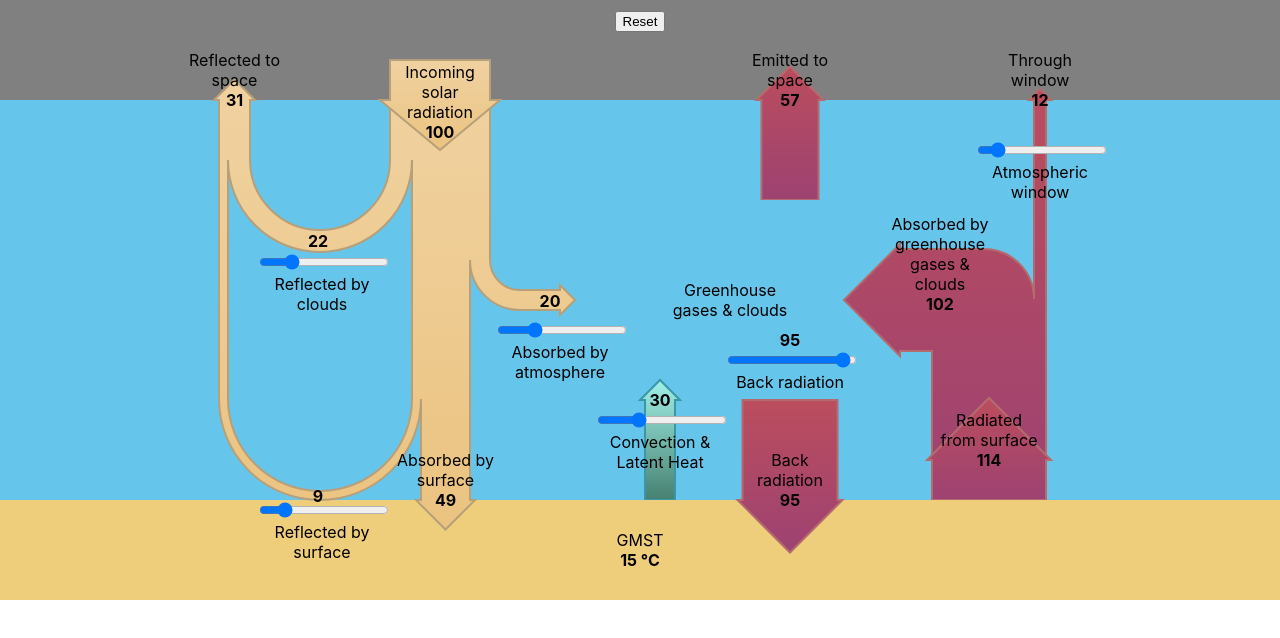
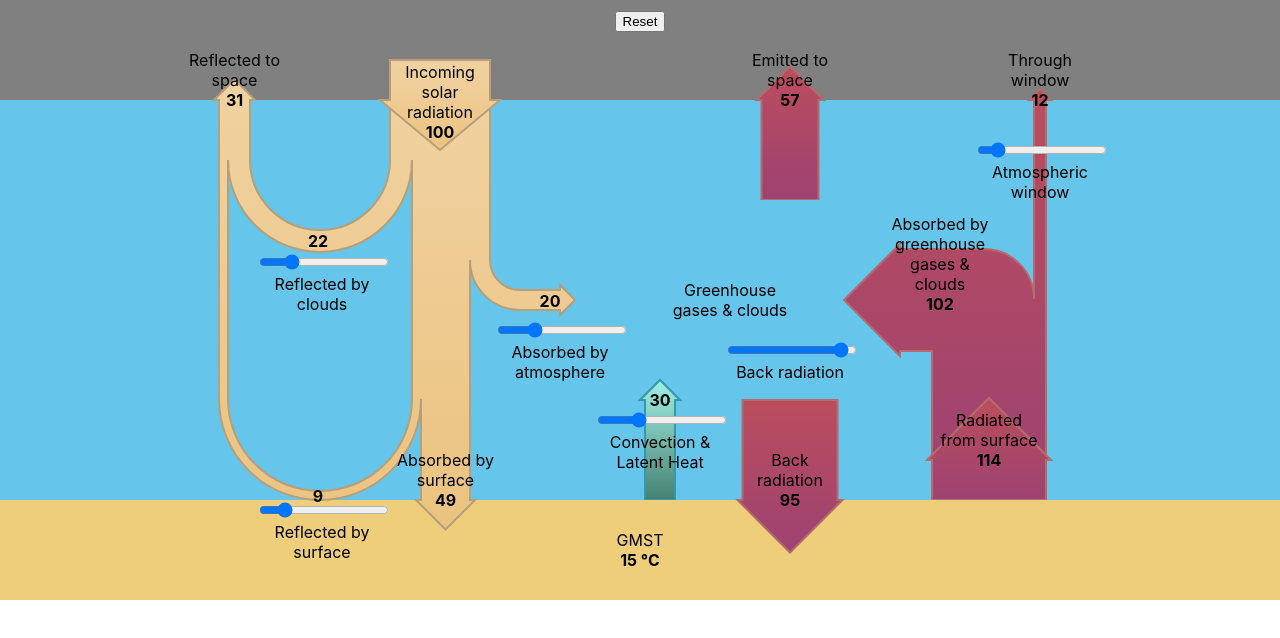
Before and after one commit to craigwalton/ClimateApp, a React (Create React App) app in the folder my-app/: page / in a window 1280 px wide. Shown: the top 638 px of the page. Built offline with nearby package versions, Linux system fonts and the light colour scheme.

Commit message:
Compute radiated from surface.

```diff
--- a/my-app/src/App.js
+++ b/my-app/src/App.js
@@ -14,7 +14,7 @@ function App() {
     const defaultSwAbsorbedByAtmosphere = 20 * 100 / 78;
     const defaultReflectedValue = 9 * 100 / 58
     const defaultConvectionValue = 30;
-    const defaultBackRadiation = 95;
+    const defaultBackRadiation = 100 * 95 / 102;
     const defaultAtmosphericWindow = (12 * 100) / 114;
 
     // User input
@@ -43,25 +43,23 @@ function App() {
         setAbsorbedBySurface(solarInput - (scattered + swAbsorbedByAtmosphere + reflected));
     }, [scattered, swAbsorbedByAtmosphere, reflected]);
     const [lwEmittedFromSurface, setLwEmittedFromSurface] = useState(null);
+    const [atmosphericWindow, setAtmosphericWindow] = useState(null);
+    const [lwAbsorbedByAtmosphere, setLwAbsorbedByAtmosphere] = useState(null);
+    const [backRadiation, setBackRadiation] = useState(null);
     useEffect(() => {
-        setLwEmittedFromSurface(absorbedBySurface + backRadiationSlider - convectionSlider);
-    }, [absorbedBySurface, backRadiationSlider, convectionSlider]);
-    const [atmosphericWindow, setAtmosphericWindow] = useState(null);
-    useEffect(() => {
-        setAtmosphericWindow((atmosphericWindowSlider / 100) * lwEmittedFromSurface);
-    }, [atmosphericWindowSlider, lwEmittedFromSurface]);
+        const emitted = (absorbedBySurface - convectionSlider) / (1 - (1 - atmosphericWindowSlider / 100) * (backRadiationSlider / 100));
+        const throughWindow = emitted * (atmosphericWindowSlider / 100);
+        const absorbed = emitted * (1 - atmosphericWindowSlider / 100);
+        const backRadiation = absorbed * backRadiationSlider / 100;
+        setLwEmittedFromSurface(emitted);
+        setAtmosphericWindow(throughWindow);
+        setLwAbsorbedByAtmosphere(absorbed);
+        setBackRadiation(backRadiation);
+    }, [absorbedBySurface, convectionSlider, atmosphericWindowSlider, backRadiationSlider]);
     const [lwEmittedToSpace, setLwEmittedToSpace] = useState(null);
     useEffect(() => {
         setLwEmittedToSpace(solarInput - reflected - scattered - atmosphericWindow);
     }, [reflected, scattered, atmosphericWindow]);
-    const [lwAbsorbedByAtmosphere, setLwAbsorbedByAtmosphere] = useState(null);
-    useEffect(() => {
-        setLwAbsorbedByAtmosphere(lwEmittedFromSurface - atmosphericWindow);
-    }, [lwEmittedFromSurface, atmosphericWindow]);
-    const [backRadiation, setBackRadiation] = useState(null);
-    useEffect(() => {
-        setBackRadiation(backRadiationSlider);
-    }, [backRadiationSlider]);
     const [gmst, setGmst] = useState(null);
     useEffect(() => {
         const boltzmannConstant = 5.6704E-8;
@@ -119,8 +117,8 @@ function App() {
                     <Label x={800} y={214} label={"Absorbed by greenhouse gases & clouds"}
                            value={lwAbsorbedByAtmosphere}/>
                     <Label x={900} y={50} label={"Through window"} value={atmosphericWindow}/>
-                    <Slider x={630} y={280} label={"Back radiation"} value={backRadiationSlider}
-                            onChange={setBackRadiationSlider}/>
+                    <Slider x={630} y={300} label={"Back radiation"} value={backRadiationSlider}
+                            onChange={setBackRadiationSlider} hideValue={true}/>
                     <Slider x={880} y={100} label={"Atmospheric window"} value={atmosphericWindowSlider}
                             onChange={setAtmosphericWindowSlider} hideValue={true}/>
                     {/*Convection & Latent Heat*/}
```
